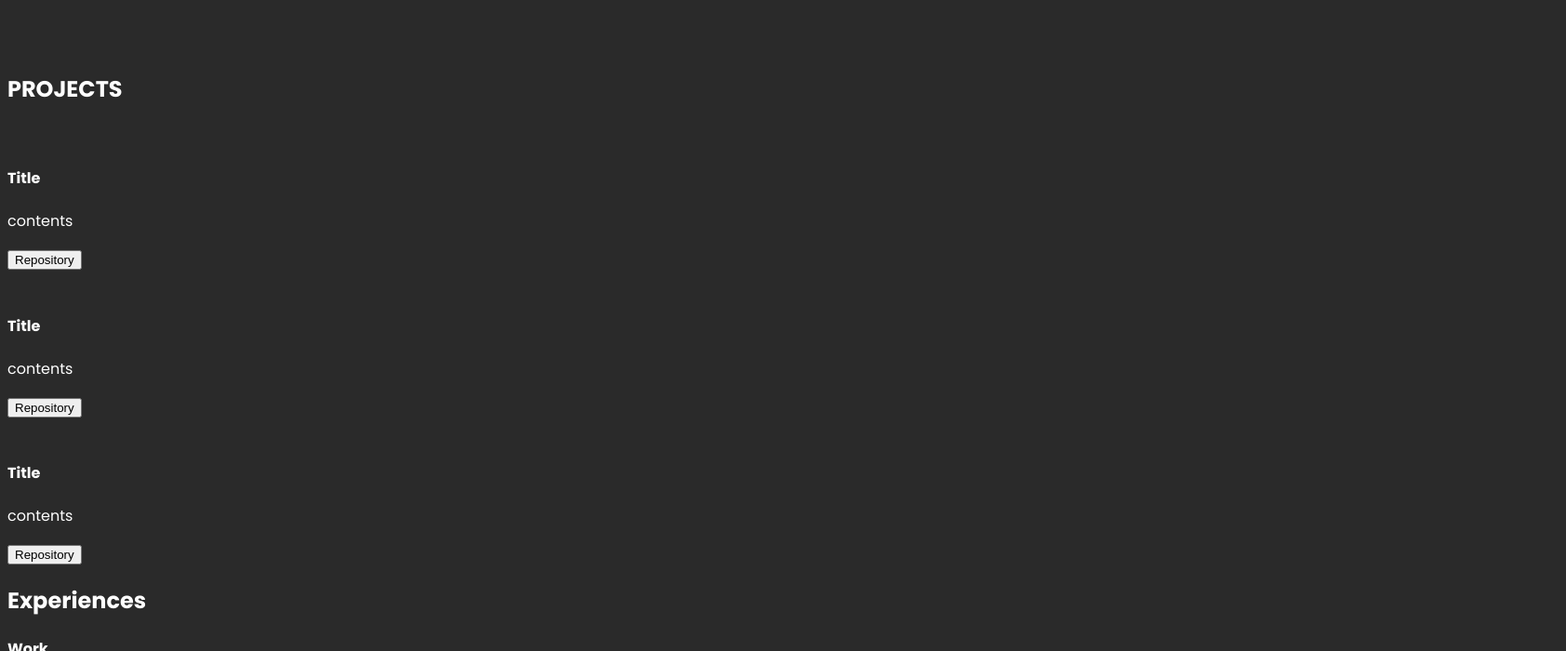
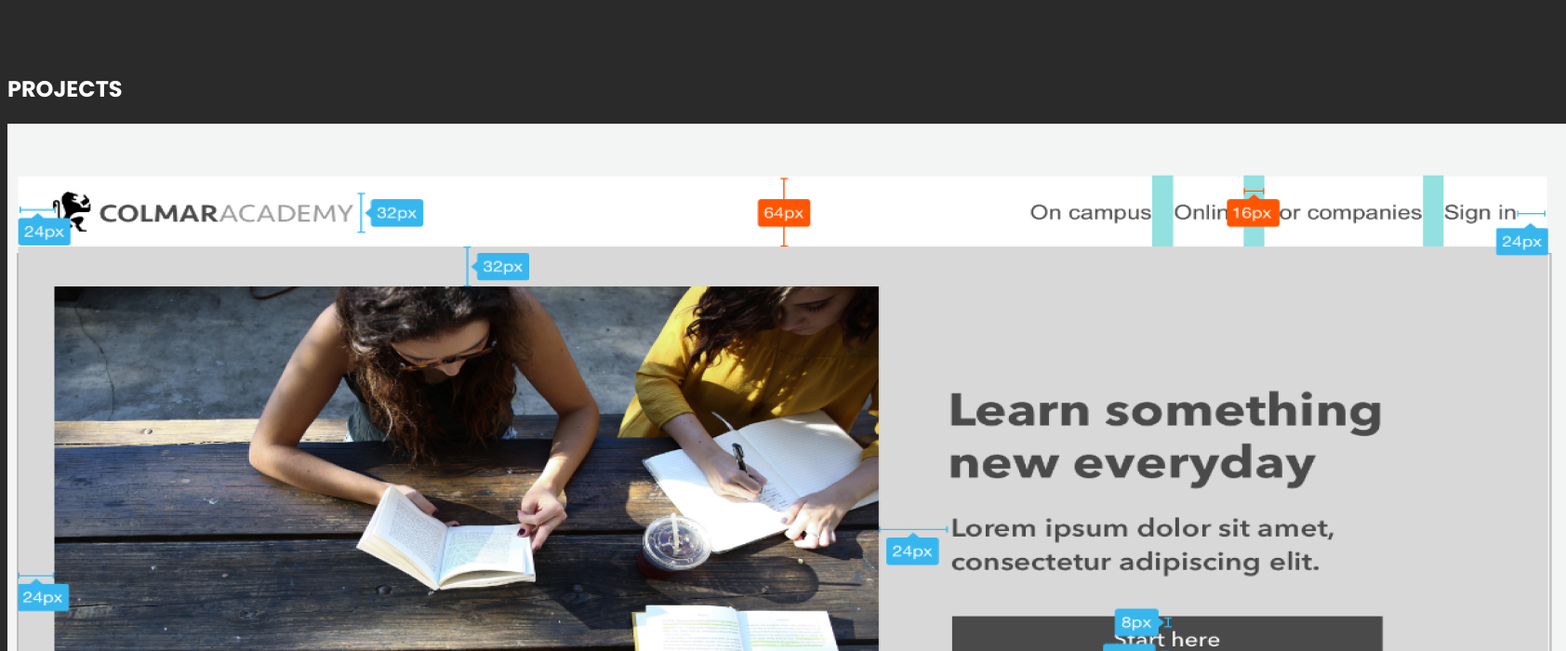
Before and after one commit to KongKarin/Karin-Web-Portfolio, a React (Vite) app: page / in a window 1280 px wide. Shown: the part 1020-1720 px from the top of the page at 93% size, 1684 px wide, since content can reach past the window. Built offline with nearby package versions, Linux system fonts and the light colour scheme.

Commit message:
1 binaries uploaded

```diff
--- a/src/App.css
+++ b/src/App.css
@@ -103,13 +103,14 @@ html {
   width: 50%;
   display: flex;
   justify-content: center;
-  z-index: 0;
+
 }
 
 .my-image img{
   width: 455px;
   height: 682px;
   filter: grayscale(100%);
+  z-index: 0;
 }
 
 .my-image img:hover{
--- a/src/App.jsx
+++ b/src/App.jsx
@@ -1,6 +1,9 @@
 import { useState } from 'react';
 import './App.css';
 import myImgae from './assets/Krn.jpg';
+import colmarAcademy from './assets/colmarAcademy.jpg';
+import findMyHat from './assets/findMyHat.jpg';
+import exergram from './assets/exergram.jpg';
 
 function App() {
   return (
@@ -27,7 +30,9 @@ function App() {
       {/* about */}
       <div className="about" id="about">
         <div className="info">
-          <h1 id="name">Karin <br/> Naprang</h1>
+          <h1 id="name">
+            Karin <br /> Naprang
+          </h1>
           <h1 id="position">Software Developer</h1>
           <p>
             As the university registrar, I resolved data and software issues,
@@ -49,7 +54,7 @@ function App() {
         <h2>Projects</h2>
         <div className="project-card">
           <div className="project-card-img">
-            <img src="" alt="" />
+            <img src={colmarAcademy} alt="Colmar Academy" />
           </div>
           <h4>Title</h4>
           <p>contents</p>
@@ -59,7 +64,7 @@ function App() {
         </div>
         <div className="project-card">
           <div className="project-card-img">
-            <img src="" alt="" />
+            <img src={findMyHat} alt="Find My Hat" />
           </div>
           <h4>Title</h4>
           <p>contents</p>
@@ -69,7 +74,7 @@ function App() {
         </div>
         <div className="project-card">
           <div className="project-card-img">
-            <img src="" alt="" />
+            <img src={exergram} alt="Exergram" />
           </div>
           <h4>Title</h4>
           <p>contents</p>
```
Also changed, not shown: src/assets/colmarAcademy.jpg, src/assets/findMyHat.jpg (deleted).
